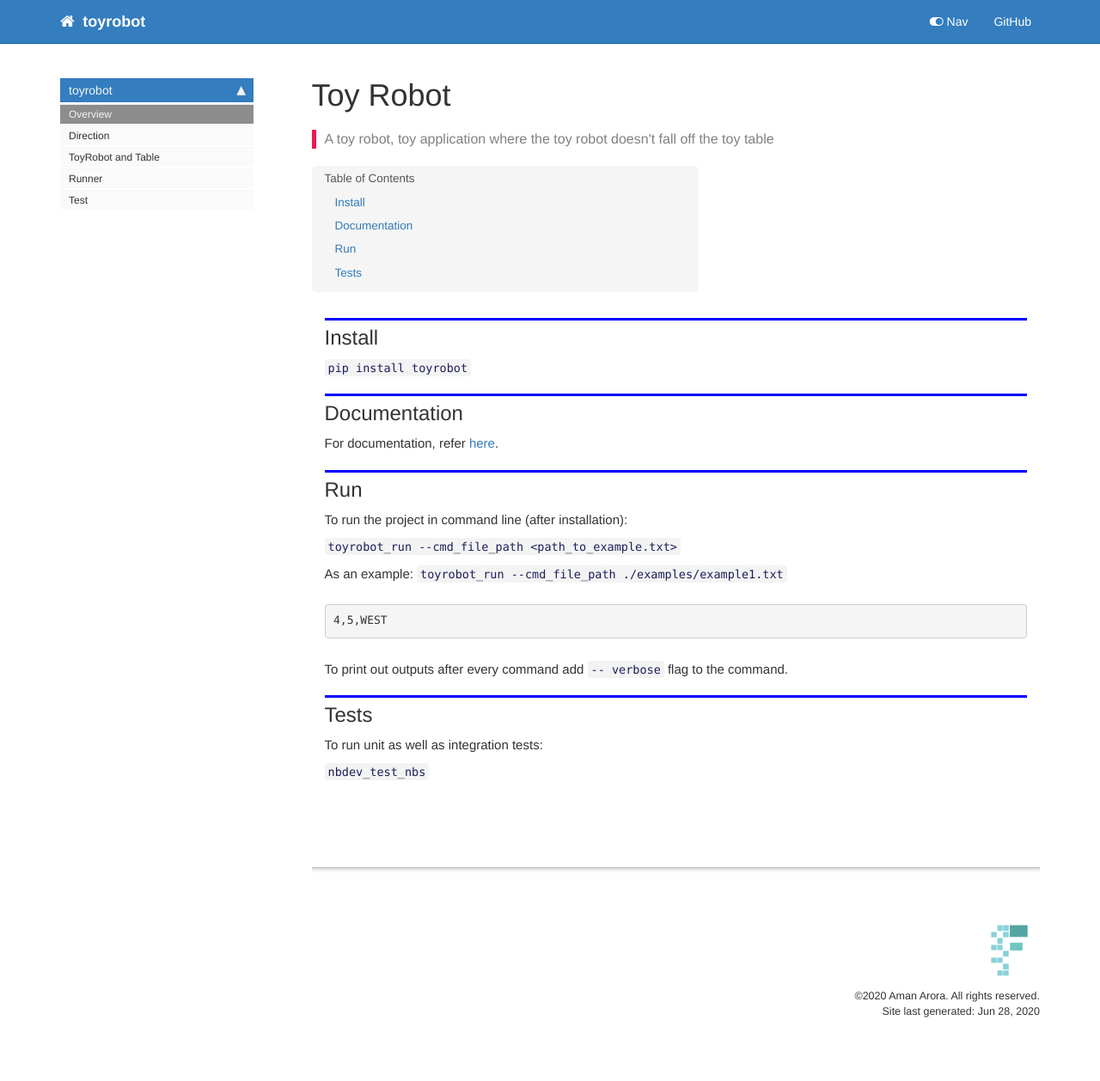
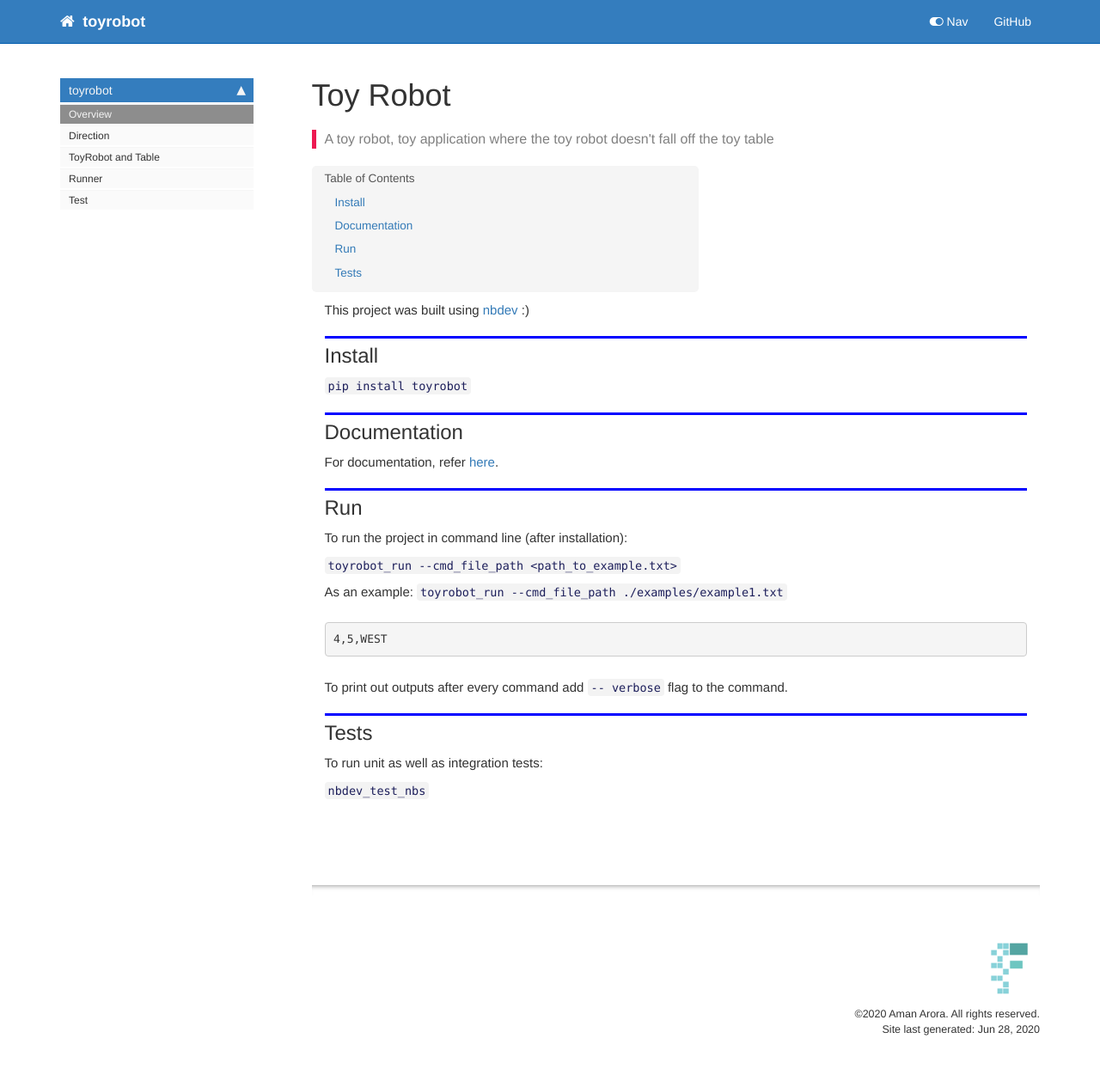
Before and after one commit to amaarora/toyrobot, a Jekyll site: the page built from docs/index.html, in a window 1280 px wide. Shown: the whole page at 86% size. Built offline with Jekyll 4.4.1, drawn with Linux system fonts in a browser that asks for light colours; nearby versions of some CDN libraries; comment, search, counter and statistics services are not loaded; before the commit the page ends 1236 px from its top, so only the background shows below that.

Commit message:
Add nbdev README

```diff
--- a/docs/index.html
+++ b/docs/index.html
@@ -27,6 +27,13 @@ description: "A toy robot, toy application where the toy robot doesn't fall off
 </div>
     {% endraw %}
 
+<div class="cell border-box-sizing text_cell rendered"><div class="inner_cell">
+<div class="text_cell_render border-box-sizing rendered_html">
+<p>This project was built using <a href="https://github.com/fastai/nbdev">nbdev</a> :)</p>
+
+</div>
+</div>
+</div>
 <div class="cell border-box-sizing text_cell rendered"><div class="inner_cell">
 <div class="text_cell_render border-box-sizing rendered_html">
 <h2 id="Install">Install<a class="anchor-link" href="#Install"> </a></h2>
--- a/toyrobot/__init__.py
+++ b/toyrobot/__init__.py
@@ -1 +1 @@
-__version__ = "0.0.13"
+__version__ = "0.0.14"
```
Also changed, not shown: README.md, 2 other files.
